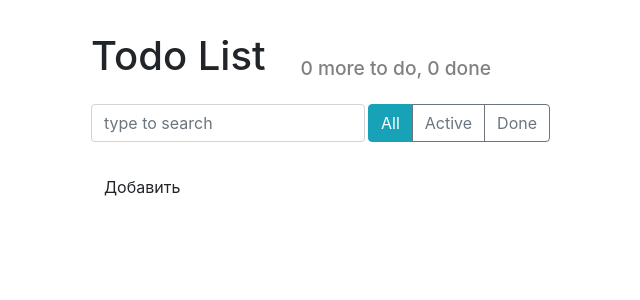
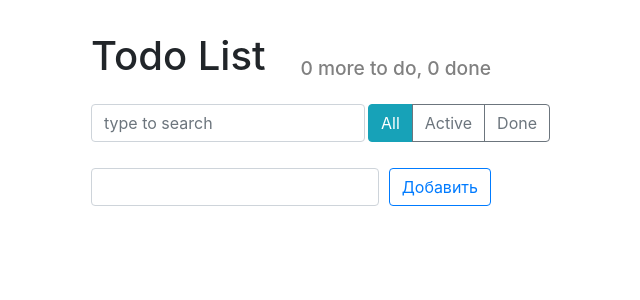
Before and after one commit to aSosunoff/React-Typescript-02, a React (Create React App) app: page / in a window 1280 px wide. Shown: the top 300 px of the page, without its empty margins (349-989 px from the left). Built offline with nearby package versions, Linux system fonts and the light colour scheme.

Commit message:
Added form

```diff
--- a/src/components/ItemAddForm/ItemAddForm.module.scss
+++ b/src/components/ItemAddForm/ItemAddForm.module.scss
@@ -1,3 +1,7 @@
 .item_add_form {
   margin-top: 10px;
+
+  & input {
+    margin-right: 10px;
+  }
 }
--- a/src/components/ItemAddForm/ItemAddForm.tsx
+++ b/src/components/ItemAddForm/ItemAddForm.tsx
@@ -1,18 +1,59 @@
-import React from "react";
+import React, { useCallback, useState } from "react";
+import cn from "classnames";
 import { useTodoContext } from "../../context/todoContext";
 import styles from "./ItemAddForm.module.scss";
 
 const ItemAddForm: React.FC = () => {
+  const [label, setLabel] = useState("");
+
   const { addHandler } = useTodoContext();
+
+  const submitHandler = useCallback(
+    (e: React.FormEvent<HTMLFormElement>) => {
+      e.preventDefault();
+      addHandler(label);
+      setLabel("");
+    },
+    [addHandler, label]
+  );
+
+  /* const submitHandler = useCallback(
+    (e: React.FormEvent<HTMLFormElement>) => {
+      e.preventDefault();
+
+      const form = new FormData(e.target as HTMLFormElement);
+
+      const { label } = [...form.entries()].reduce<FormType>(
+        (res, [key, value]) => ({
+          ...(res as FormType),
+          [key]: value as string,
+        }),
+        {} as FormType
+      );
+
+      addHandler(label);
+    },
+    [addHandler]
+  ); */
+
+  const inputHandler = useCallback(
+    (e: React.ChangeEvent<HTMLInputElement>) => setLabel(e.target.value),
+    []
+  );
+
   return (
-    <div className={styles.item_add_form}>
-      <button
-        className="btn btn-btn-outline-secondary"
-        onClick={addHandler?.bind(null, "test")}
-      >
-        Добавить
-      </button>
-    </div>
+    <form
+      className={cn("d-flex", styles.item_add_form)}
+      onSubmit={submitHandler}
+    >
+      <input
+        type="text"
+        className="form-control"
+        value={label}
+        onInput={inputHandler}
+      />
+      <button className="btn btn-outline-primary">Добавить</button>
+    </form>
   );
 };
 
--- a/tsconfig.json
+++ b/tsconfig.json
@@ -1,6 +1,6 @@
 {
   "compilerOptions": {
-    "target": "es5",
+    "target": "es6",
     "lib": [
       "dom",
       "dom.iterable",
```
Also changed, not shown: 1 other file (tests, documents, lock files or other folders).
